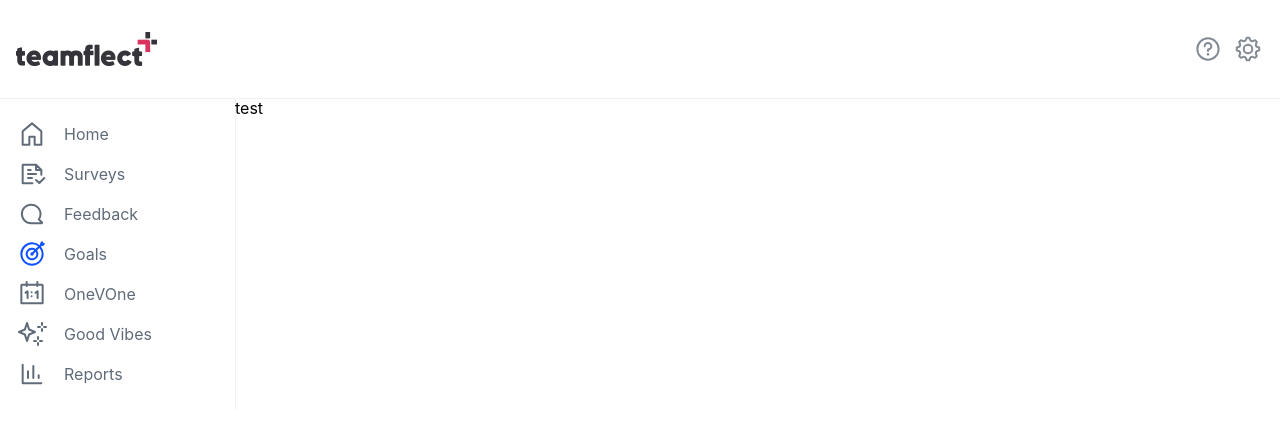
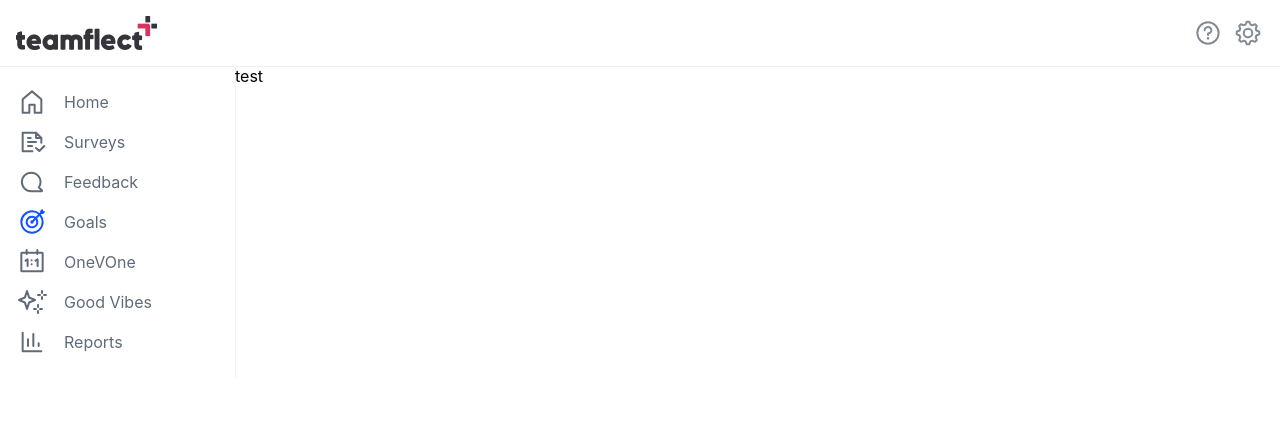
Before and after one commit to emrejz/tfcase, a React (Create React App) app in the folder client/: page / in a window 1280 px wide. Shown: the top 424 px of the page. Built offline with nearby package versions, Linux system fonts and the light colour scheme.

Commit message:
added fonts

```diff
--- a/client/src/index.scss
+++ b/client/src/index.scss
@@ -1,6 +1,21 @@
+html,
 body {
   margin: 0;
+  padding: 0;
   font-family: -apple-system, BlinkMacSystemFont, "Segoe UI", "Roboto", "Oxygen",
     "Ubuntu", "Cantarell", "Fira Sans", "Droid Sans", "Helvetica Neue",
     sans-serif;
 }
+* {
+  box-sizing: border-box;
+}
+
+@font-face {
+  font-family: "Segoe UI";
+  src: url("./fonts/SegoeUI.ttf") format("truetype");
+}
+
+@font-face {
+  font-family: "Inter";
+  src: url("./fonts/Inter.otf") format("opentype");
+}
```
Also changed, not shown: client/src/fonts/Inter.otf (added), client/src/fonts/SegoeUI.ttf (added).
